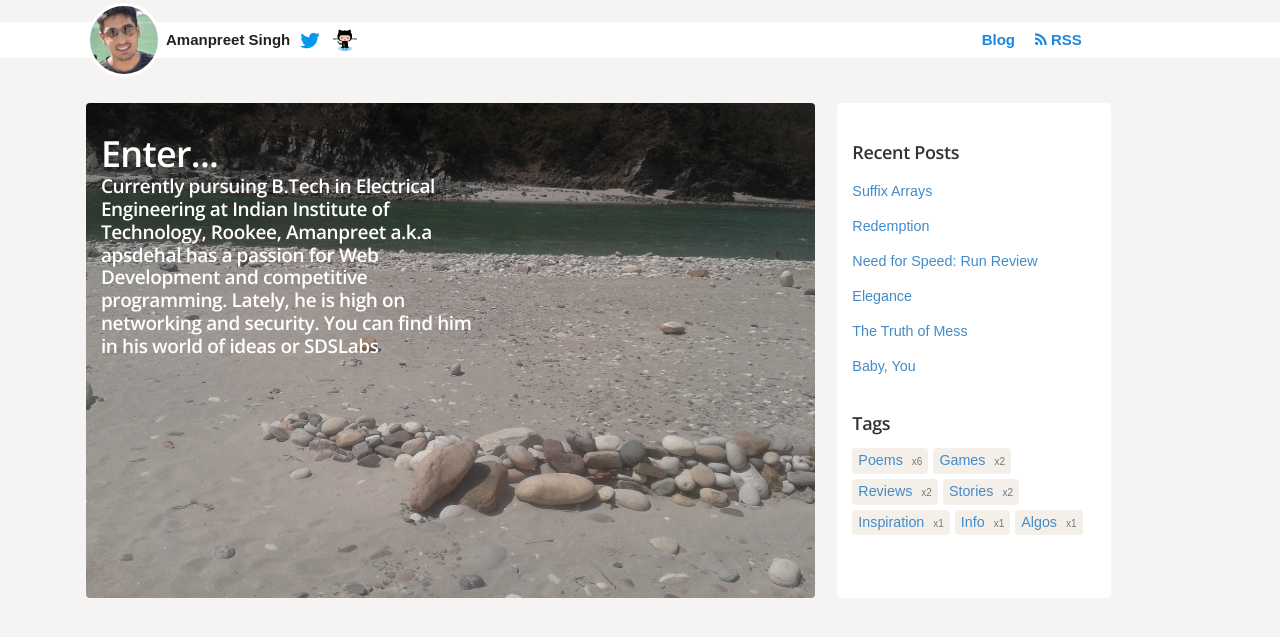
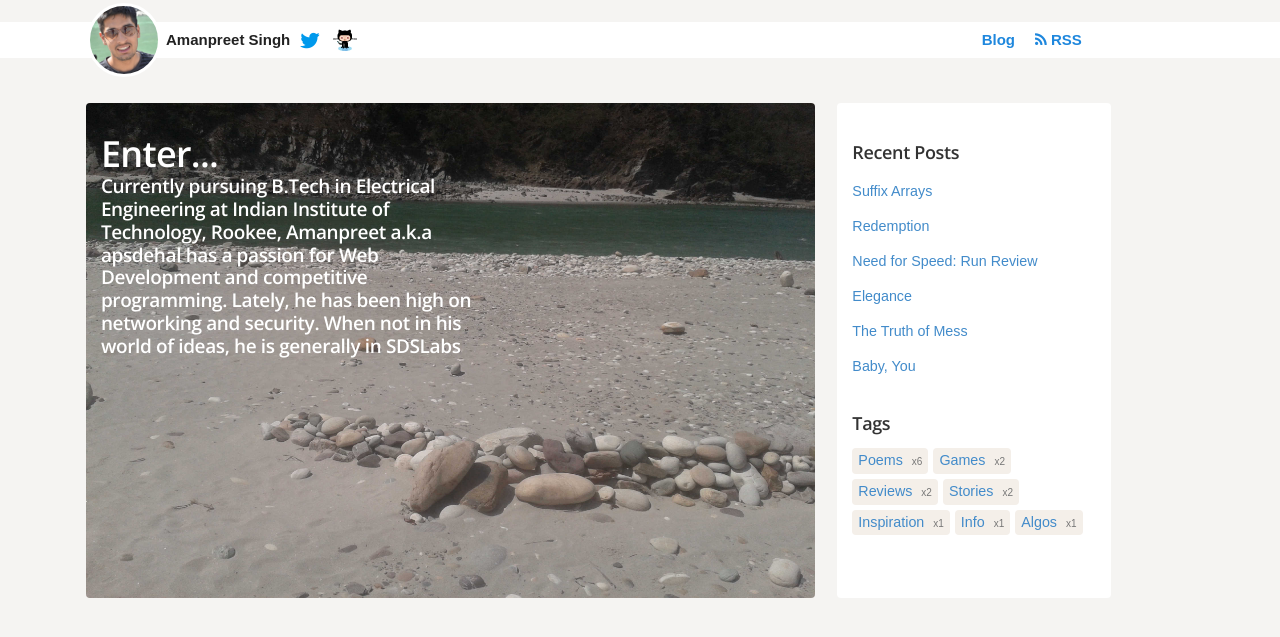
Before and after one commit to apsdehal/apsdehal.github.io, a Jekyll site: the page built from index.md, in a window 1280 px wide. Shown: the top 637 px of the page. Built offline with Jekyll 4.4.1, drawn with Linux system fonts in a browser that asks for light colours; Markdown is read by kramdown in place of the engine named in the settings.

Commit message:
Edits again

```diff
--- a/index.md
+++ b/index.md
@@ -5,4 +5,4 @@ class: home
 
 <h1><a href="/blog" class="enter"> Enter... </a>
 
-<p class='welcome'> Currently pursuing B.Tech in Electrical Engineering at Indian Institute of Technology, Rookee, Amanpreet a.k.a apsdehal has a passion for Web Development and competitive programming. Lately, he is high on networking and security. You can find him in his world of ideas or SDSLabs</p>
+<p class='welcome'> Currently pursuing B.Tech in Electrical Engineering at Indian Institute of Technology, Rookee, Amanpreet a.k.a apsdehal has a passion for Web Development and competitive programming. Lately, he has been high on networking and security. When not in his world of ideas, he is generally in SDSLabs</p>
```
